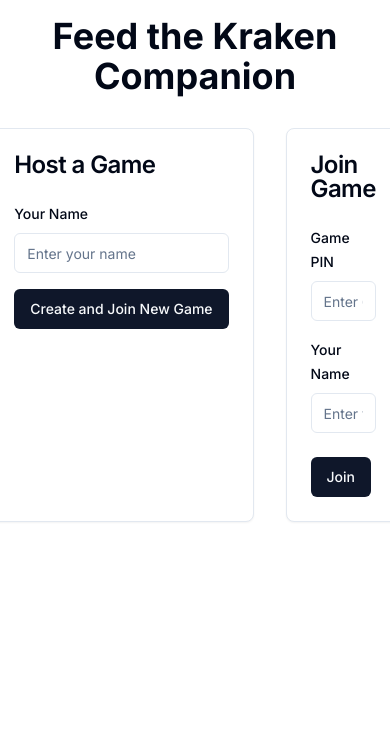
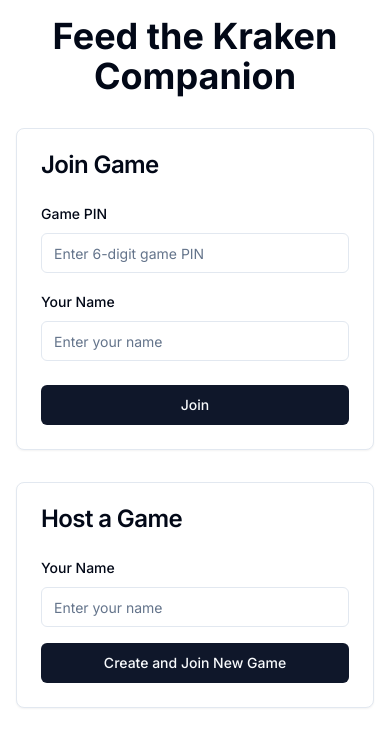
Before and after one commit to toumas/feed-the-kraken-companion, a Next.js app: page / in a window 390 px wide. Shown: the top 746 px of the page. Built offline with nearby package versions, Linux system fonts and the light colour scheme.

Commit message:
Implement responsive layout with CSS Container Queries

```diff
--- a/app/page.tsx
+++ b/app/page.tsx
@@ -5,9 +5,13 @@ export default function Home() {
   return (
     <main className="container mx-auto p-4">
       <h1 className="text-4xl font-bold mb-8 text-center">Feed the Kraken Companion</h1>
-      <div className="flex justify-center gap-8">
-        <HostGame />
-        <JoinGame />
+      <div className="grid grid-cols-1 md:grid-cols-2 gap-8 @container">
+        <div className="@[400px]:w-[350px] @[400px]:mx-auto w-full">
+          <JoinGame />
+        </div>
+        <div className="@[400px]:w-[350px] @[400px]:mx-auto w-full">
+          <HostGame />
+        </div>
       </div>
     </main>
   );
--- a/components/HostGame.tsx
+++ b/components/HostGame.tsx
@@ -54,7 +54,7 @@ const HostGame: React.FC = () => {
   }
 
   return (
-    <Card className="w-[350px]">
+    <Card className="w-full">
       <CardHeader>
         <CardTitle>Host a Game</CardTitle>
       </CardHeader>
@@ -72,7 +72,7 @@ const HostGame: React.FC = () => {
             />
             {nameError && <p className="text-sm text-red-500">{nameError}</p>}
           </div>
-          <Button onClick={handleHostGame}>
+          <Button onClick={handleHostGame} className="w-full">
             Create and Join New Game
           </Button>
         </div>
--- a/components/JoinGame.tsx
+++ b/components/JoinGame.tsx
@@ -60,7 +60,7 @@ function JoinGame() {
   };
 
   return (
-    <Card className="w-[350px]">
+    <Card className="w-full">
       <CardHeader>
         <CardTitle>Join Game</CardTitle>
       </CardHeader>
@@ -97,8 +97,8 @@ function JoinGame() {
           </div>
         </form>
       </CardContent>
-      <CardFooter className="flex justify-between">
-        <Button type="submit" onClick={handleSubmit}>Join</Button>
+      <CardFooter>
+        <Button type="submit" onClick={handleSubmit} className="w-full">Join</Button>
       </CardFooter>
     </Card>
   );
```
